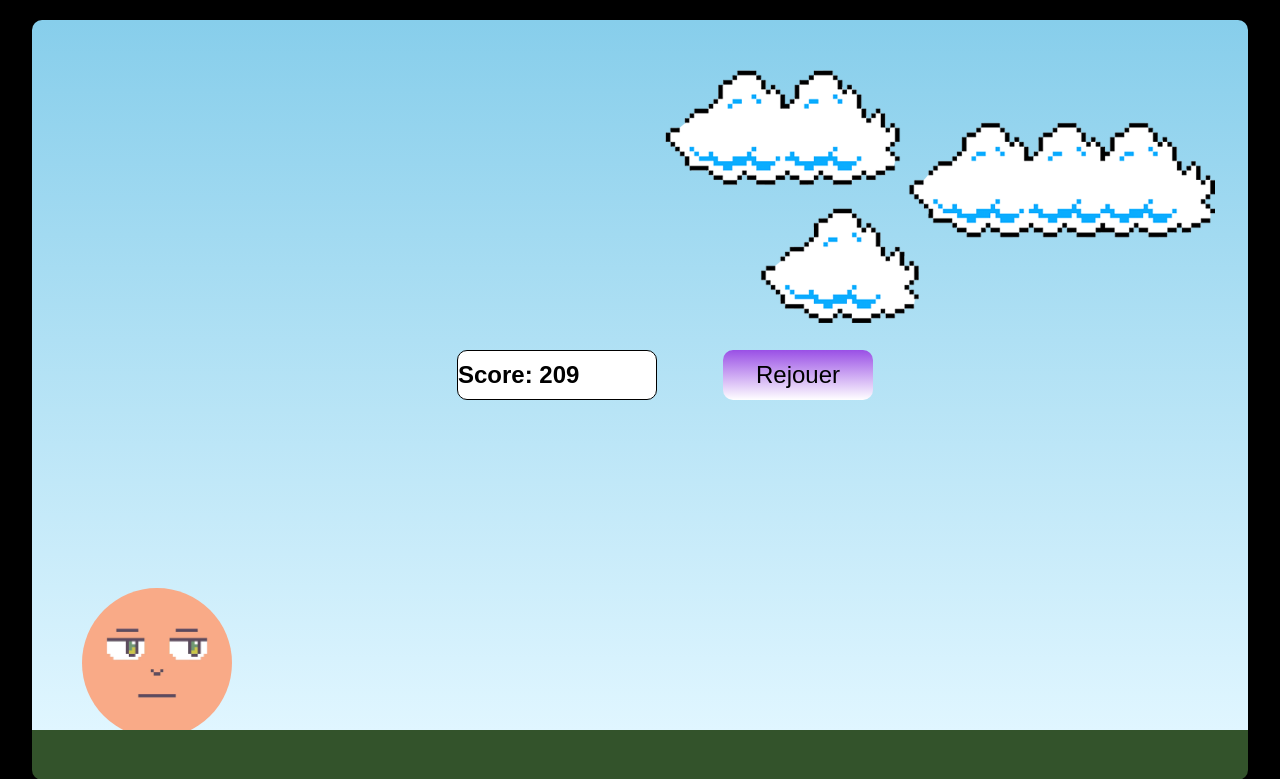
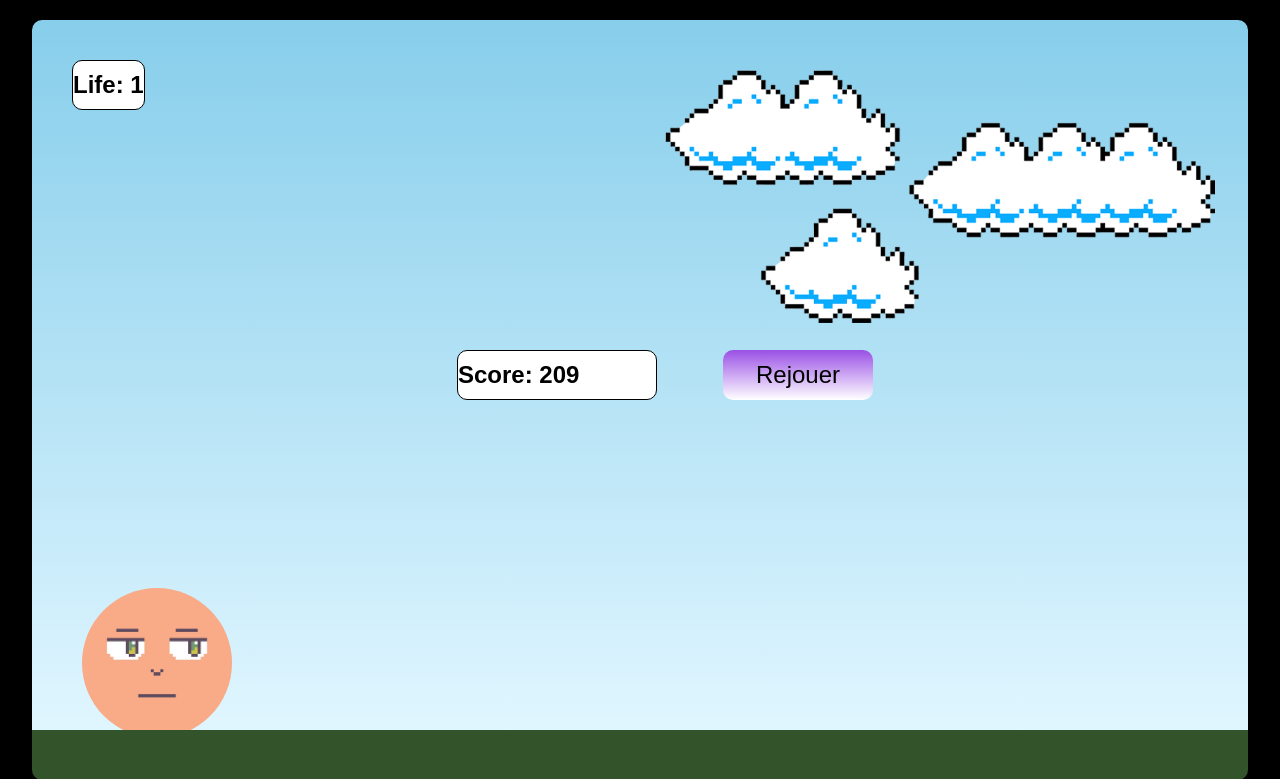
Before and after one commit to Alonso-Rodrigues/AdverGame-Challenge-, a PHP site: page /pages/game.html in a window 1280 px wide. Shown: the top 779 px of the page. Run offline with PHP 8.4, Linux system fonts and the light colour scheme.

Commit message:
feat: 'updating JS: counter and life, CSS: styles

```diff
--- a/assets/css/style.game.css
+++ b/assets/css/style.game.css
@@ -46,6 +46,15 @@ body {
     border-radius: 50%;
 }
 
+.sad {
+    position: absolute;
+    width: 150px;
+    height: 150px;
+    bottom: -0px;
+    left: 50px;
+    border-radius: 50%;
+}
+
 .jump {
     animation: jump 600ms ease-out;
 }
@@ -83,7 +92,6 @@ body {
     font-family: sans-serif;
     font-size: 1.5rem;
     font-weight: 500;
-    /* box-shadow: 0px 0px 20px rgb(84, 81, 81); */
     cursor: pointer
 }
 
@@ -110,6 +118,27 @@ body {
     font-size: 1.5rem;
     font-weight: 600;
     margin: 50px;
+}
+
+.lifeCounter{
+    position: absolute;
+    display: flex;
+    flex-direction: column;
+    align-items: flex-start;
+    justify-content: center;
+    min-height: 50px;
+    min-width: 70px;
+    top: -10px;
+    left: -10px;
+    background: white;
+    border: black solid 0.5px;
+    border-radius: 10px;
+    color: rgb(0, 0, 0);
+    font-family: sans-serif;
+    font-size: 1.5rem;
+    font-weight: 600;
+    margin: 50px;
+    z-index: 999;
 }
 
 .hidden {
--- a/assets/js/script.game.js
+++ b/assets/js/script.game.js
@@ -1,92 +1,113 @@
-const player = document.querySelector('.player');
-const obstacle = document.querySelector('.obstacle');
-const gameBoard = document.querySelector('.game-board');
-const clounds = document.querySelector('.clounds');
-const btn = document.querySelector('.restart')
-const score = document.querySelector('.score');
+const player = document.querySelector(".player");
+const sad = document.querySelector(".sad");
+const obstacle = document.querySelector(".obstacle");
+const gameBoard = document.querySelector(".game-board");
+const clounds = document.querySelector(".clounds");
+const btn = document.querySelector(".restart");
+const score = document.querySelector(".score");
+const lifeCounter = document.querySelector(".lifeCounter");
 
 //Const pour faire sauter le 'player'
 const jump = () => {
-    player.classList.add('jump');
+  player.classList.add("jump");
 
   setTimeout(() => {
-        player.classList.remove('jump');
+    player.classList.remove("jump");
     // Le '500' vient des millisecondes de la classe de .jump du CSS
   }, 500);
-}
+};
 
 // Constant pour quand finir le jeu
 const endGame = () => {
+  gameBoard.classList.add("gameOver");
+  clounds.classList.add("hidden");
+  player.classList.add("hidden");
+  obstacle.classList.add("hidden");
+  score.classList.add("hidden");
+  lifeCounter.classList.add("hidden");
+  gameBoard.style.border = "0";
+  score;
+
   setTimeout(() => {
-        gameBoard.classList.add('gameOver');
-        clounds.classList.add('hidden');
-        player.classList.add('hidden');
-        obstacle.classList.add('hidden');
-        score.classList.add('hidden');
-        gameBoard.style.border = '0';
-        // window.location = 'http://advergame/pages/form.php';
-    }, 3000);
-}
+    window.location = "http://advergame/pages/form.php";
+  }, 5000);
+};
 
 //Pour recommencer le jeu
+btn.addEventListener("click", () => {
+  setTimeout(() => {
+    start();
+  }, 1000);
+});
+
+// L'utilisateur commence avec deux vies, je change de classe en HTML
 let life = 2;
-btn.addEventListener('click', () => {
-    setTimeout(()=>{
-        start();
-    }, 1000)
-})
-
-// Je déclare la variable count égale à zéro
-let count = 0;
+function updateLife() {
+  lifeCounter.innerHTML = `Life: ${life}`;
+}
+//Fonction pour perdre une vie à chaque collision et mettre à jour l'affichage
+function decreaseLife() {
+  life--;
+  updateLife();
+}
 
 //Function pour commencer le jeu
 function start() {
+  // Je déclenche la constant 'jump' en appuyant sur une touche
+  document.addEventListener("keydown", jump);
 
-    // Je déclenche la constant 'jump' en appuyant sur une touche
-    document.addEventListener('keydown', jump);
-
-    // Je rajoute les éléments
-    // Ps: Class 'hiden' viens du CSS
-    obstacle.classList.remove('obstacle');
-    obstacle.classList.add('obstacle');
-    obstacle.classList.remove('hidden');
-    btn.classList.add('hidden');
-    score.classList.add('score');
-    player.src = '../assets/img/player.gif';
+  // Je rajoute les éléments, la class 'hiden' viens du CSS
+  obstacle.classList.remove("obstacle");
+  obstacle.classList.add("obstacle");
+  obstacle.classList.remove("hidden");
+  btn.classList.add("hidden");
+  score.classList.add("score");
+  obstacle.classList.remove("hidden");
+  player.classList.remove("style.botton");
+  player.src = "../assets/img/player.gif";
+  // Je déclare la variable count égale à zéro, pour commencer le 'score'
+  let count = 0;
 
   // Constant 'loop' du intervale du jeu à la colison
   const loop = setInterval(() => {
+    // J'appelle la fonction 'life', en la mettant à jour à chaque fois
+    updateLife();
 
     // Un incrément de la variable 'let count = 0;' toutes les dix mille secondes est imprimé sur le 'score'
-        count++
+    count++;
     score.innerHTML = `Score: ${count}`;
 
     const obstaclePosition = obstacle.offsetLeft;
     //Pour trouver la valeur du fond du 'player' et changer le valeur en 'string' pour vide
-        const playerPosition = +window.getComputedStyle(player).bottom.replace('px', '');
+    const playerPosition = +window
+      .getComputedStyle(player)
+      .bottom.replace("px", "");
     // Condition pour trouver la position du 'obstacle' et du 'player' après avoir sauté le 'obstacle'
-        if (obstaclePosition <= 90 && obstaclePosition > 0 && playerPosition < 150) {
-            life--;
+    if (
+      obstaclePosition <= 90 &&
+      obstaclePosition > 0 &&
+      playerPosition < 150
+    ) {
+      decreaseLife();
       setTimeout(() => {
+        obstacle.classList.add("hidden");
+      }, 100);
 
-                obstacle.classList.add('hidden');
-
-            }, 500);
-
+      //J'arrête le 'loop'
       clearInterval(loop);
 
-            // J'empêche de 'jump' après le premier après
-            document.removeEventListener('keydown', jump);
-            player.src = '../assets/img/sad.gif';
+      // J'empêche de 'jump' après les collisions et j'ajoute le nouveau gif 'sad'
+      document.removeEventListener("keydown", jump);
+      player.src = "../assets/img/sad.gif";
+      // player.style.bottom = `${playerPosition}px`;
 
       // Si la 'life' est égale ou inférieure à zéro, endgame(). Sinon je recommence la boucle
       if (life <= 0) {
         endGame();
       } else {
-
-                btn.classList.remove('hidden');
+        btn.classList.remove("hidden");
       }
     }
-    }, 10)
+  }, 10);
 }
 start();
--- a/pages/game.html
+++ b/pages/game.html
@@ -11,6 +11,7 @@
 <body>
     <main class="game-board">
         <div class="score"></div>
+        <div class="lifeCounter"></div>
         <button class="restart hidden">Rejouer</button>
         <img class="clounds" src="../assets/img/clouds.png" alt="clounds">
         <img class="player" src="../assets/img/player.gif" alt="player">
```
Also changed, not shown: assets/css/style.form.css (+3 -4 lines), assets/img/background_form.jpg, assets/img/player.gif. Lines whose indentation alone changed are shown as unchanged.
